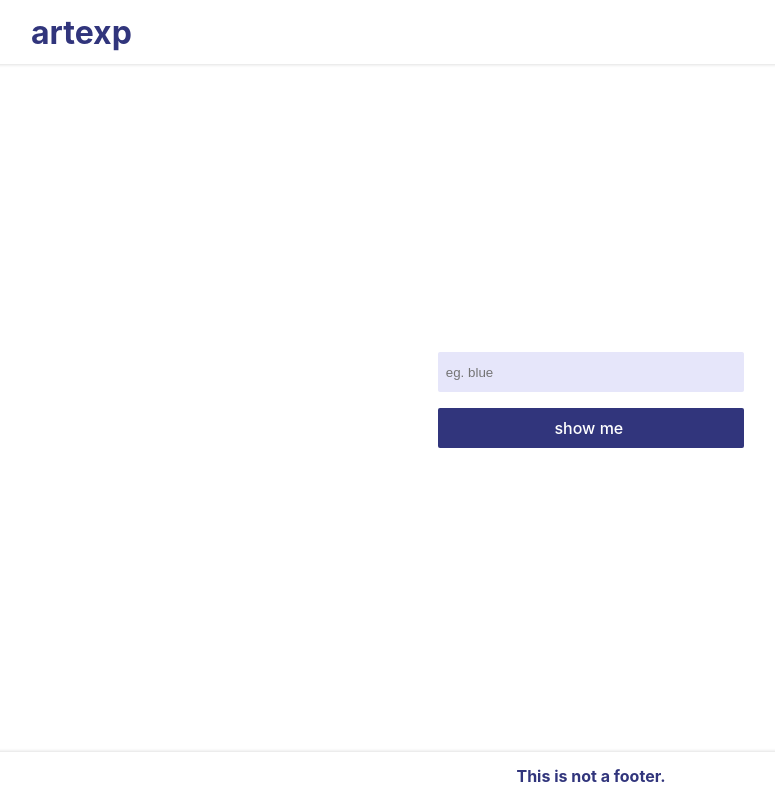
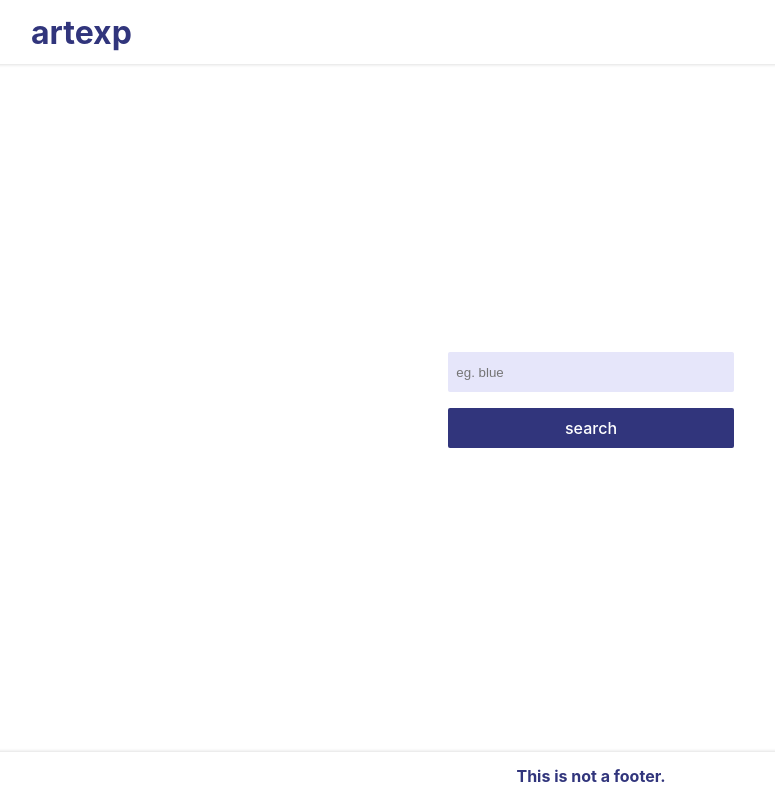
Before and after one commit to bviala/blq-test, a React (Vite) app: page / in a window 1280 px wide. Shown: the whole page, without its empty margins (49-824 px from the left). Built offline with nearby package versions, Linux system fonts and the light colour scheme.

Commit message:
improves pending state

```diff
--- a/src/components/App/App.tsx
+++ b/src/components/App/App.tsx
@@ -16,10 +16,10 @@ const { isPending, error, smkArtSearch, result } = useArticSearch()
         <main className={classes.main}>
             <form onSubmit={handleSubmit}>
                 <input autoFocus onChange={event => setSearchQuery(event.target.value)} type='text' placeholder='eg. blue'/>
-                <input type='submit' value={`show me ${searchQuery}`} />
+                <input type='submit' value={isPending ? `looking for ${searchQuery}...` : 'search'} disabled={isPending} />
             </form>
 
-            {isPending ? (<p>pending</p>) : error ? (<p className='error--text'>{error}</p>) : (
+            {error ? (<p className='error--text'>{error}</p>) : (
                 result.map((item, index) => (
                     <div key={index}>
                         <img alt={item.id} src={item.image_src}/>
```
